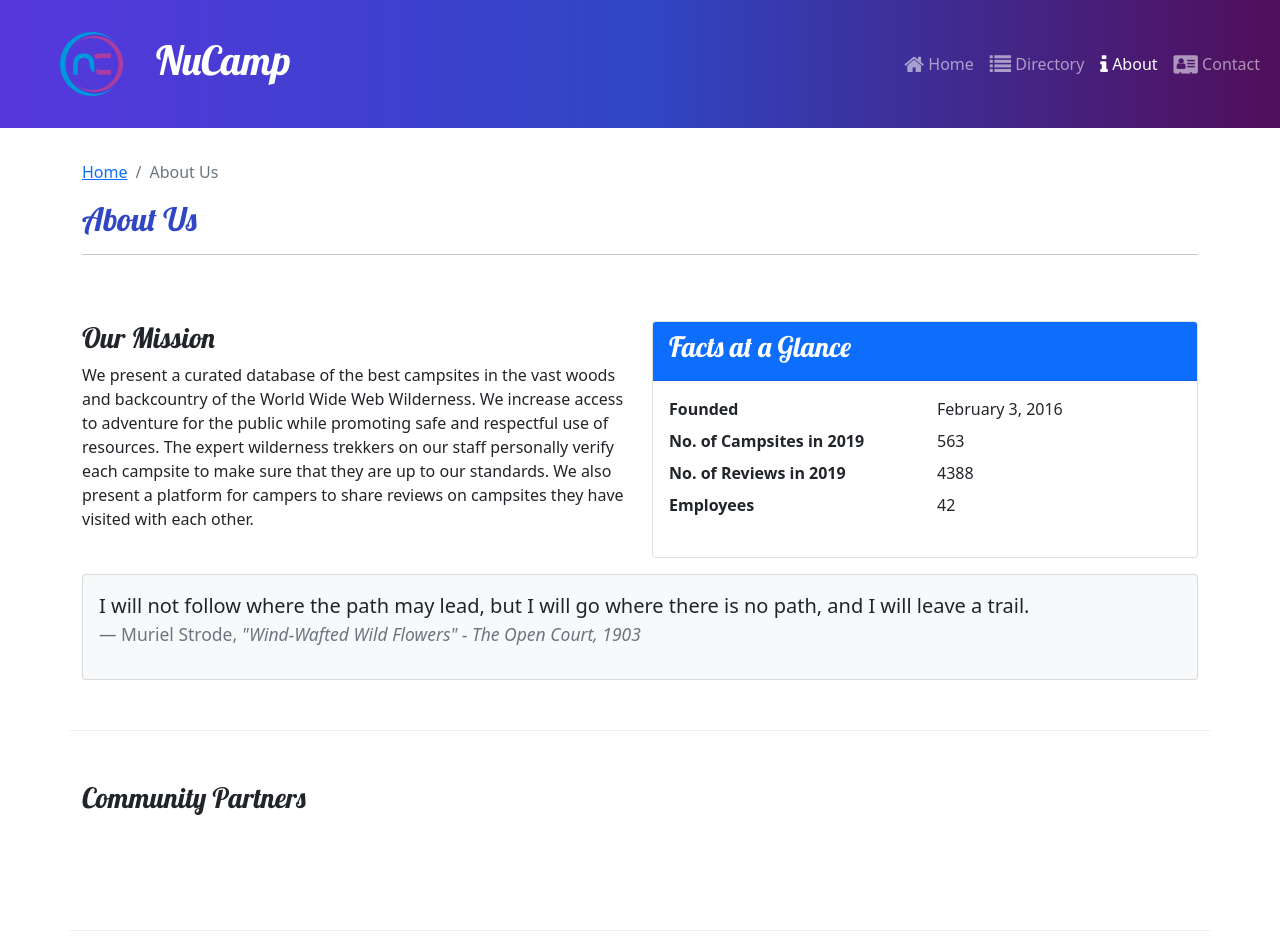
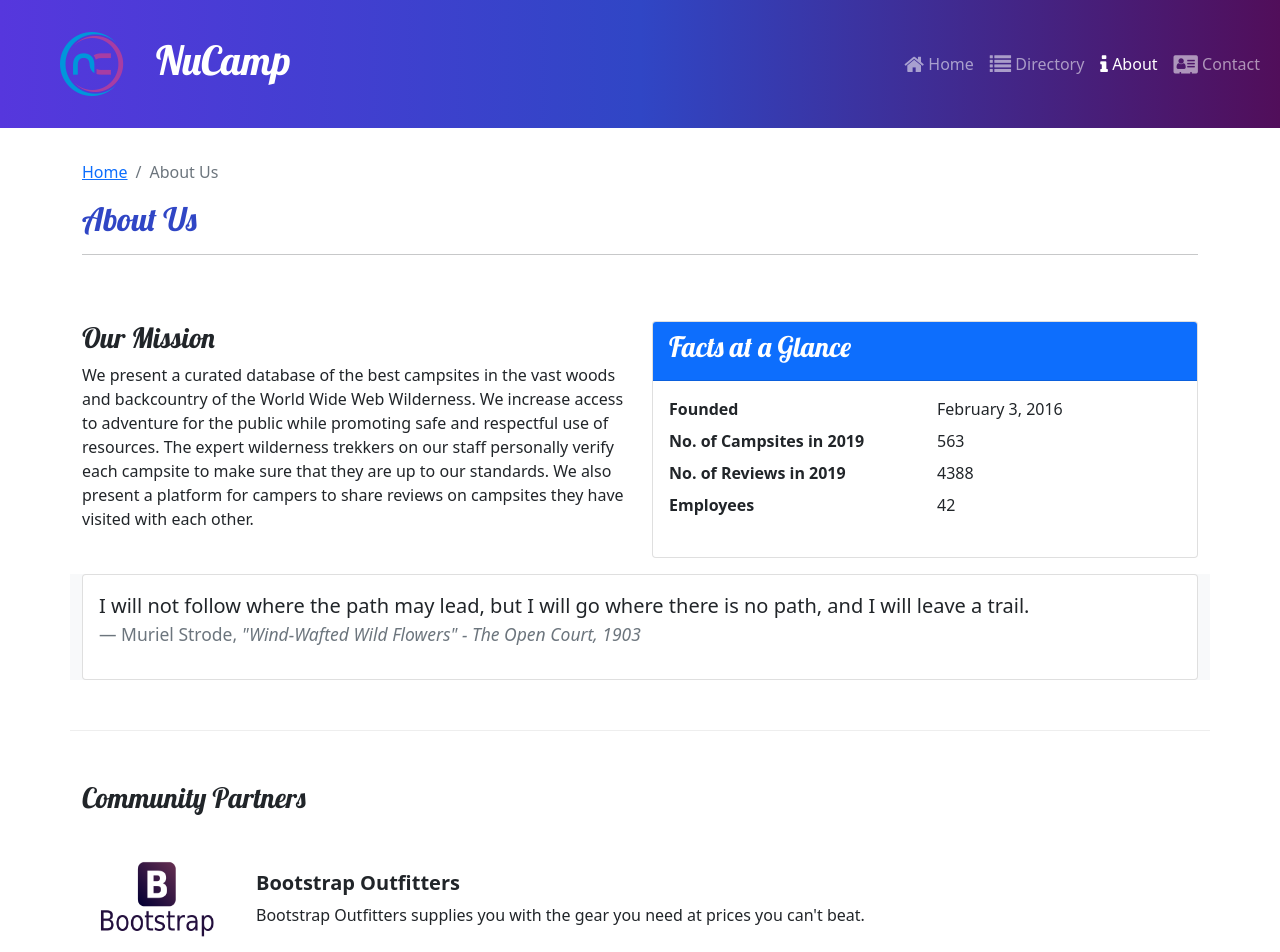
Before and after one commit to KolbyEllis/1-nucampsite, a React (Create React App) app: page /about in a window 1280 px wide. Shown: the top 952 px of the page. Built offline with nearby package versions, Linux system fonts and the light colour scheme.

Commit message:
Add selection and display to partners data and rendered a list of partners in AboutPage

```diff
--- a/src/features/display/DisplayList.js
+++ b/src/features/display/DisplayList.js
@@ -2,9 +2,10 @@ import { Col, Row } from 'reactstrap';
 import DisplayCard from './DisplayCard';
 import { selectFeaturedCampsite } from '../campsites/campsitesSlice';
 import { selectFeaturedPromotion } from '../promotions/promotionsSlice';
+import { selectFeaturedPartner } from '../partners/partnersSlice';
 
 const DisplayList = () => {
-    const items = [selectFeaturedCampsite(), selectFeaturedPromotion()];
+    const items = [selectFeaturedCampsite(), selectFeaturedPromotion(), selectFeaturedPartner()];
 
     return (
         <Row>
--- /dev/null
+++ b/src/features/partners/Partner.js
@@ -0,0 +1,17 @@
+const Partner = ({ partner }) => {
+    if (partner) {
+      const { image, name, description } = partner;
+      return (
+        <>
+          <img src={image} alt={name} style={{ width: '150px' }} />
+          <div className='m-4'>
+            <h5 className='fw-bold'>{name}</h5>
+            {description}
+          </div>
+        </>
+      );
+    }
+    return null;
+  };
+
+  export default Partner;
--- /dev/null
+++ b/src/features/partners/PartnersList.js
@@ -0,0 +1,21 @@
+import { Col } from 'reactstrap';
+import Partner from "./Partner";
+import { selectAllPartners } from './partnersSlice';
+
+const PartnersList = () => {
+  const partners = selectAllPartners();
+
+  return (
+    <Col className='mt-4'>
+      {partners.map((partner) => {
+        return (
+          <div className='d-flex mb-5' key={partner.id}>
+            <Partner partner={partner} />
+          </div>
+        );
+      })}
+    </Col>
+  );
+};
+
+export default PartnersList;
--- /dev/null
+++ b/src/features/partners/partnersSlice.js
@@ -0,0 +1,9 @@
+import { PARTNERS } from '../../app/shared/PARTNERS';
+
+export const selectAllPartners = () => {
+    return PARTNERS;
+};
+
+export const selectFeaturedPartner = () => {
+    return PARTNERS.find(partner => partner.featured);
+};
--- a/src/pages/AboutPage.js
+++ b/src/pages/AboutPage.js
@@ -1,21 +1,23 @@
+import React from 'react';
 import { Col, Row, Container, Card, CardBody, CardHeader } from 'reactstrap';
-import SubHeader from '../components/SubHeader'
+import SubHeader from '../components/SubHeader';
+import PartnersList from '../features/partners/PartnersList';
 
 const AboutPage = () => {
-    return <Container>
-        <SubHeader current={'About Us'} />
+  return (
+    <Container>
+      <SubHeader current='About Us' />
       <Row className='row-content'>
         <Col sm='6'>
           <h3>Our Mission</h3>
           <p>
-                        We present a curated database of the best campsites in the
-                        vast woods and backcountry of the World Wide Web Wilderness.
-                        We increase access to adventure for the public while
-                        promoting safe and respectful use of resources. The expert
-                        wilderness trekkers on our staff personally verify each
-                        campsite to make sure that they are up to our standards. We
-                        also present a platform for campers to share reviews on
-                        campsites they have visited with each other.
+            We present a curated database of the best campsites in the vast woods
+            and backcountry of the World Wide Web Wilderness. We increase access
+            to adventure for the public while promoting safe and respectful use
+            of resources. The expert wilderness trekkers on our staff personally
+            verify each campsite to make sure that they are up to our standards.
+            We also present a platform for campers to share reviews on campsites
+            they have visited with each other.
           </p>
         </Col>
         <Col sm='6'>
@@ -37,34 +39,31 @@ const AboutPage = () => {
             </CardBody>
           </Card>
         </Col>
-            <Col>
-                <Card className='bg-light mt-3'>
-                    <CardBody className='blockquote'>
+        <Col className='bg-light mt-3'>
+          <Card>
+            <CardBody>
+              <blockquote className='blockquote'>
                 <p>
-                            I will not follow where the path may lead, but I
-                                    will go where there is no path, and I will leave
-                                    a trail.
+                  I will not follow where the path may lead, but I will go where
+                  there is no path, and I will leave a trail.
                 </p>
                 <footer className='blockquote-footer'>
                   Muriel Strode,{' '}
-                        <cite title='Source Title'>
-                            "Wind-Wafted Wild Flowers" - The Open Court,
-                            1903
-                        </cite>
+                  <cite title='Source Title'>"Wind-Wafted Wild Flowers" - The Open Court, 1903</cite>
                 </footer>
+              </blockquote>
             </CardBody>
           </Card>
         </Col>
       </Row>
-
       <Row className='row-content'>
         <Col xs='12'>
-                <h3>
-                    Community Partners
-                </h3>
+          <h3>Community Partners</h3>
         </Col>
+        <PartnersList />
       </Row>
     </Container>
+  );
 };
 
 export default AboutPage;
```
Also changed, not shown: src/App.js (+3 -6 lines). Lines whose indentation alone changed are shown as unchanged.
